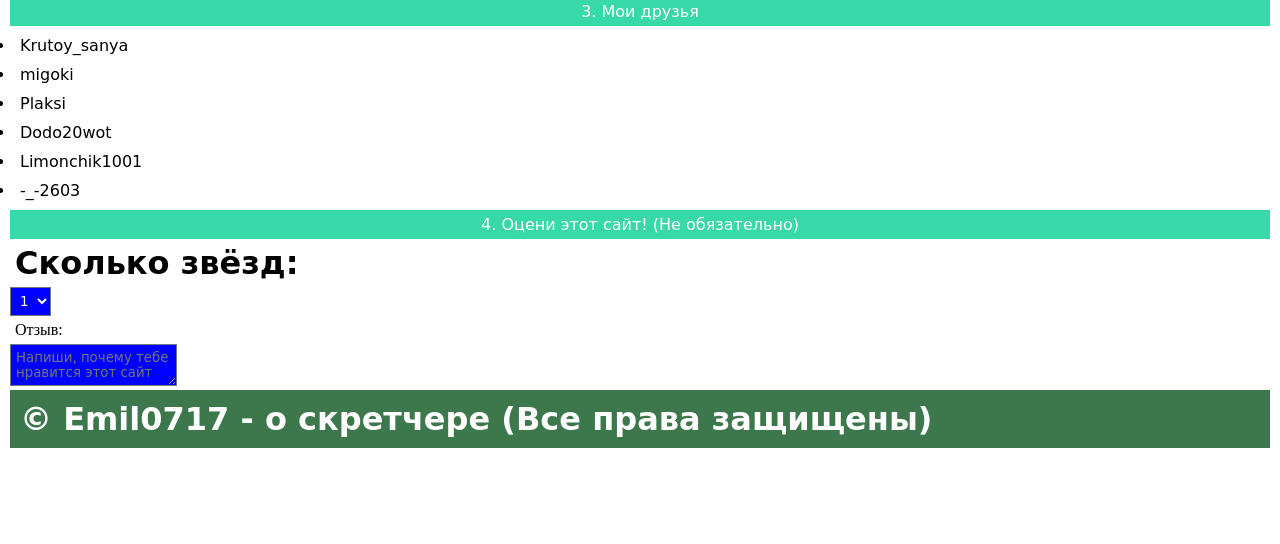
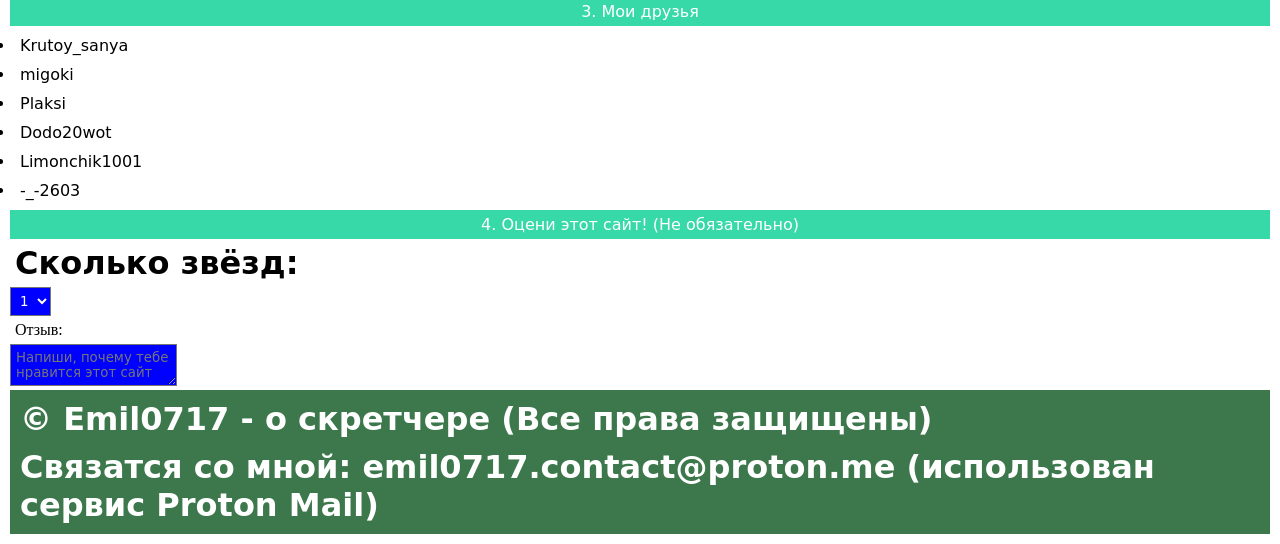
Before and after one commit to Emil0717/Emil0717, a plain HTML site: page index.html in a window 1280 px wide. Shown: the part 2349-2893 px from the top of the page. Before the commit the page ends 2807 px from the top, so only its background shows below. Drawn offline with Linux system fonts and the light colour scheme.

Commit message:
Add files via upload

```diff
--- a/index.html
+++ b/index.html
@@ -161,6 +161,7 @@
 <textarea placeholder="Напиши, почему тебе нравится этот сайт"></textarea>
 <header id="header2">
 	<h1>© Emil0717 - о скретчере (Все права защищены)</h1>
+	<h1>Связатся со мной: emil0717.contact@proton.me (использован сервис Proton Mail)</h1>
 </header>
 </body>
 </html>
```
